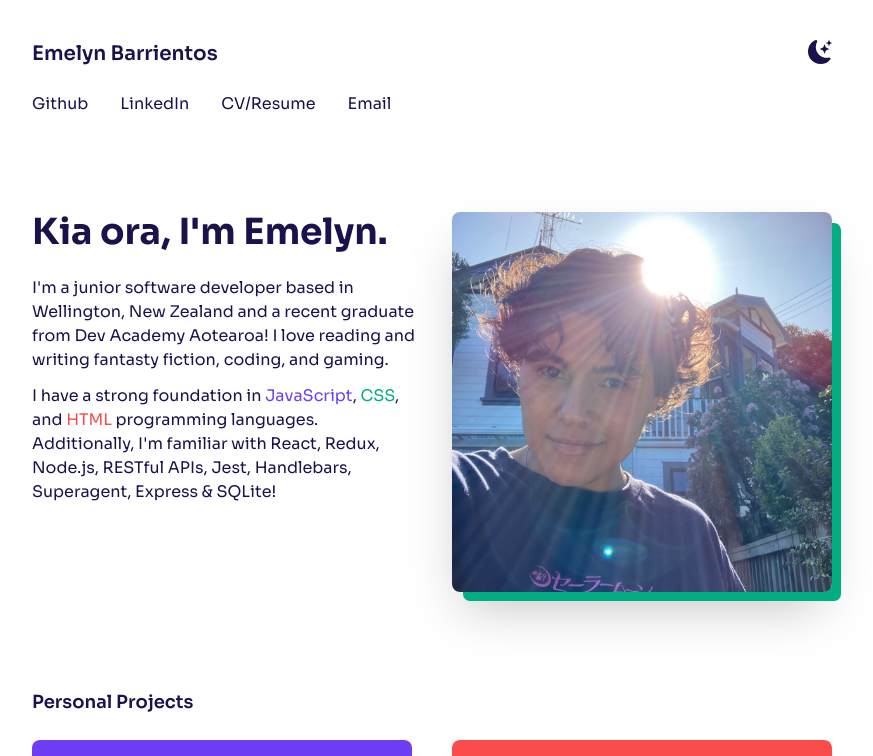
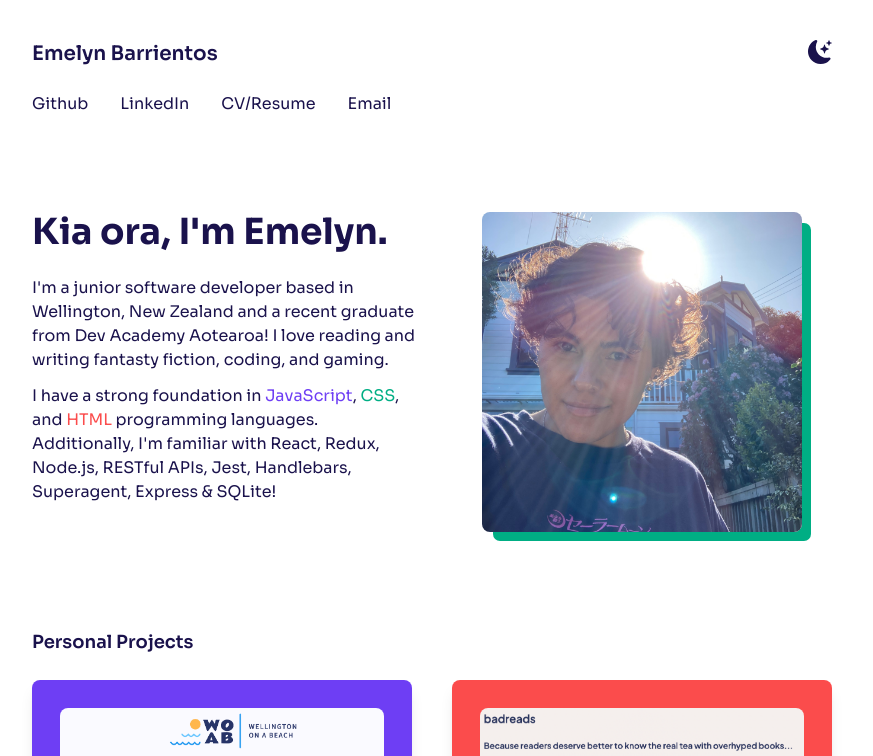
Before and after one commit to emelyn-barrientos/emelyn-barrientos-portfolio, a Next.js app: page / in a window 1280 px wide. Shown: the top 756 px of the page, without its empty margins (208-1081 px from the left). Built offline with nearby package versions, Linux system fonts and the light colour scheme.

Commit message:
Change max-width of image

```diff
--- a/pages/index.js
+++ b/pages/index.js
@@ -94,9 +94,9 @@ export default function Home() {
                 SQLite!
               </p>
             </div>
-            <div className="flex justify-center shadow-2xl">
+            <div className="flex justify-center">
               <Image
-                className="rounded-lg shadow-custom"
+                className="rounded-lg shadow-custom max-w-xs"
                 src={portfolioPic}
                 alt="Photograph of Emelyn Barrientos, 2022."
               />
```
